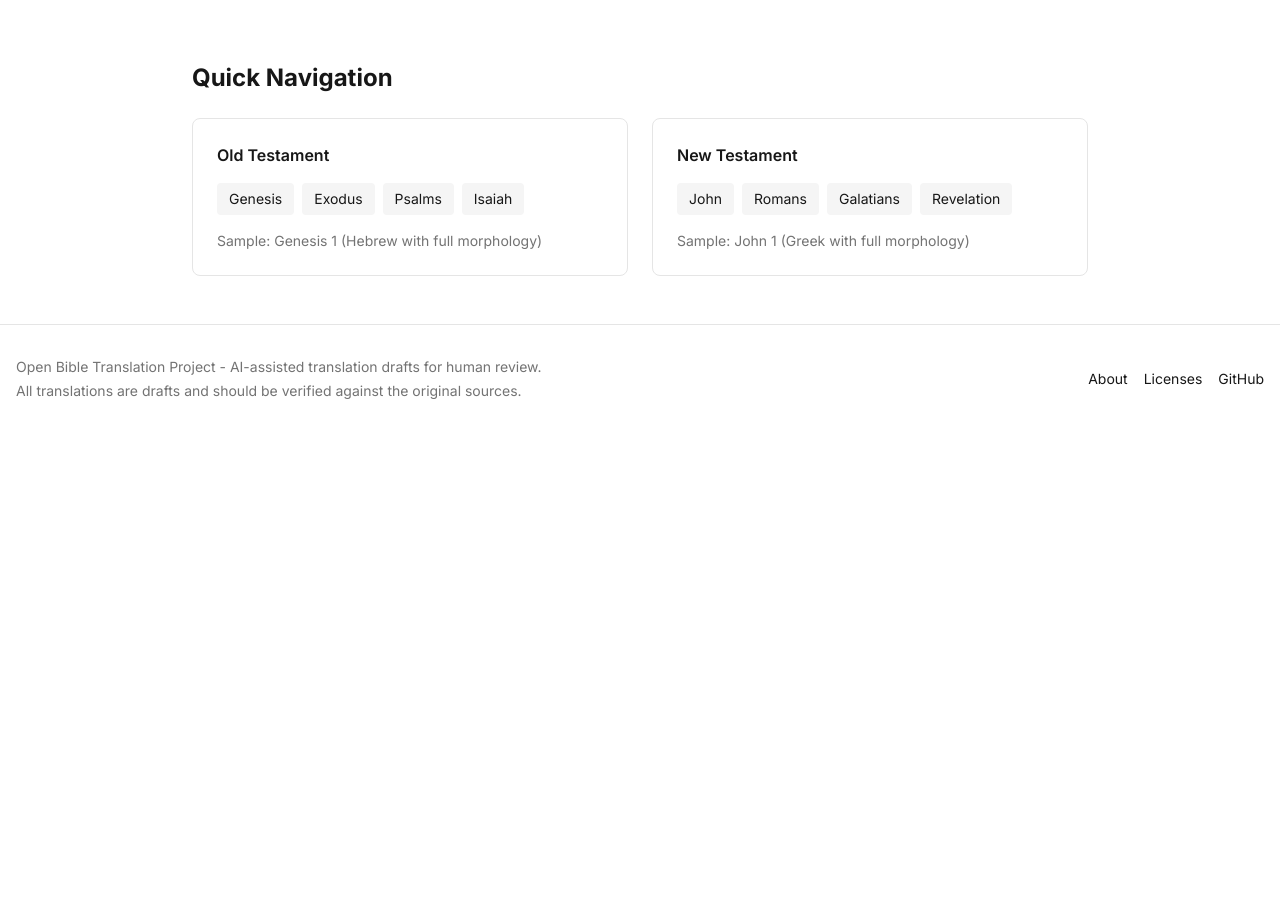
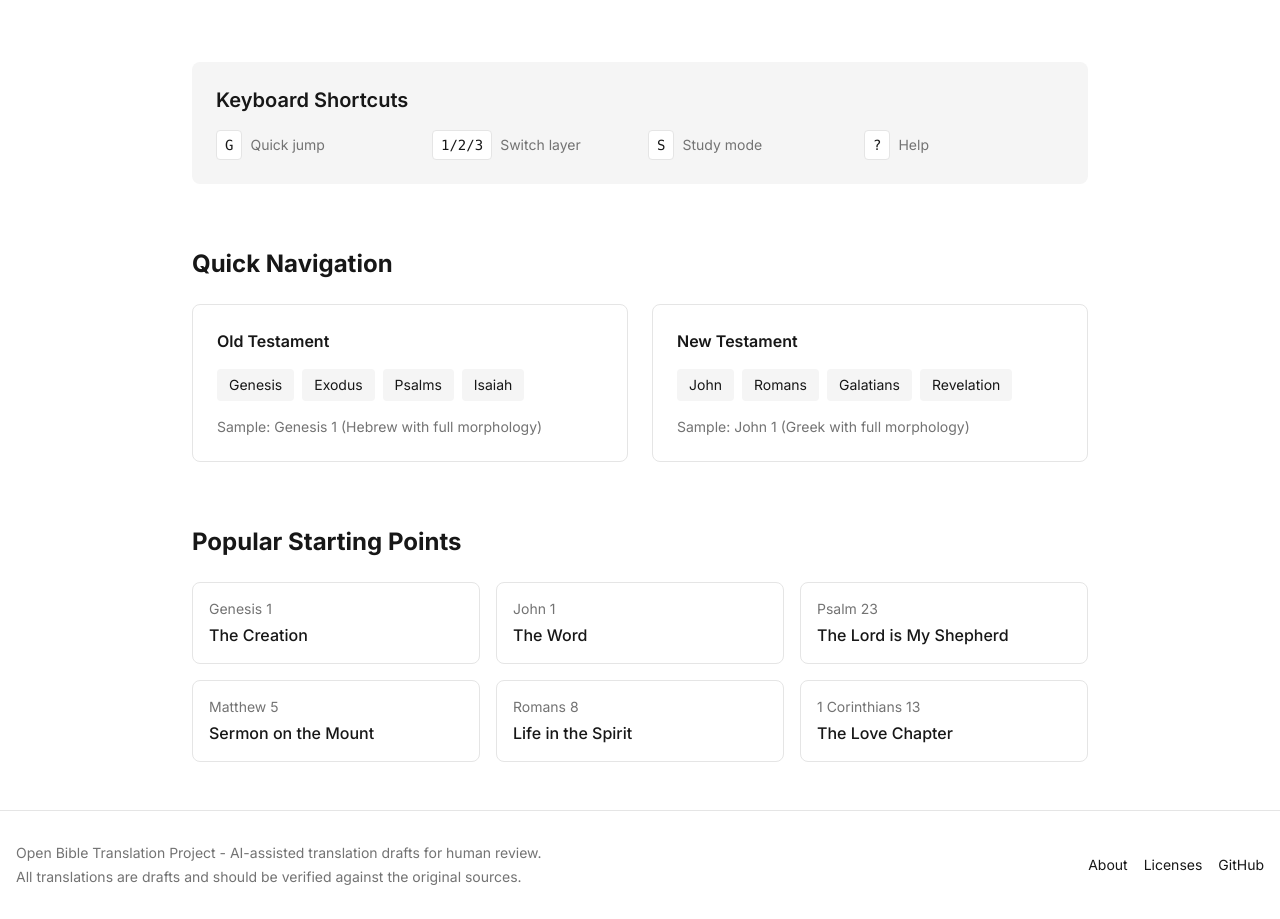
Before and after one commit to jeremiahjordanisaacson/Bible, a Next.js app in the folder apps/web/: page / in a window 1280 px wide. Shown: the part 947-1866 px from the top of the page. Before the commit the page ends 1380 px from the top, so only its background shows below. Built offline with nearby package versions, Linux system fonts and the light colour scheme.

Commit message:
Enhance home page with shortcuts and popular passages
- Add keyboard shortcuts reference section
- Add popular starting points (Psalm 23, Matthew 5, Romans 8, etc.)
- Better organized quick navigation

```diff
--- a/apps/web/src/app/page.tsx
+++ b/apps/web/src/app/page.tsx
@@ -130,8 +130,33 @@ export default function HomePage() {
         />
       </section>
 
+      {/* Keyboard Shortcuts */}
+      <section className="max-w-4xl mx-auto mb-16">
+        <div className="bg-[var(--muted)] rounded-lg p-6">
+          <h2 className="text-xl font-semibold mb-4">Keyboard Shortcuts</h2>
+          <div className="grid grid-cols-2 md:grid-cols-4 gap-4 text-sm">
+            <div className="flex items-center gap-2">
+              <kbd className="px-2 py-1 bg-[var(--background)] border border-[var(--border)] rounded">G</kbd>
+              <span className="text-[var(--muted-foreground)]">Quick jump</span>
+            </div>
+            <div className="flex items-center gap-2">
+              <kbd className="px-2 py-1 bg-[var(--background)] border border-[var(--border)] rounded">1/2/3</kbd>
+              <span className="text-[var(--muted-foreground)]">Switch layer</span>
+            </div>
+            <div className="flex items-center gap-2">
+              <kbd className="px-2 py-1 bg-[var(--background)] border border-[var(--border)] rounded">S</kbd>
+              <span className="text-[var(--muted-foreground)]">Study mode</span>
+            </div>
+            <div className="flex items-center gap-2">
+              <kbd className="px-2 py-1 bg-[var(--background)] border border-[var(--border)] rounded">?</kbd>
+              <span className="text-[var(--muted-foreground)]">Help</span>
+            </div>
+          </div>
+        </div>
+      </section>
+
       {/* Quick Navigation */}
-      <section className="max-w-4xl mx-auto">
+      <section className="max-w-4xl mx-auto mb-16">
         <h2 className="text-2xl font-bold mb-6">Quick Navigation</h2>
         <div className="grid md:grid-cols-2 gap-6">
           <div className="border border-[var(--border)] rounded-lg p-6">
@@ -158,6 +183,55 @@ export default function HomePage() {
               Sample: John 1 (Greek with full morphology)
             </p>
           </div>
+        </div>
+      </section>
+
+      {/* Popular Starting Points */}
+      <section className="max-w-4xl mx-auto">
+        <h2 className="text-2xl font-bold mb-6">Popular Starting Points</h2>
+        <div className="grid md:grid-cols-3 gap-4">
+          <Link
+            href="/read/Gen/1/"
+            className="border border-[var(--border)] rounded-lg p-4 hover:border-[var(--accent)] transition group"
+          >
+            <div className="text-sm text-[var(--muted-foreground)] mb-1">Genesis 1</div>
+            <div className="font-medium group-hover:text-[var(--accent)]">The Creation</div>
+          </Link>
+          <Link
+            href="/read/John/1/"
+            className="border border-[var(--border)] rounded-lg p-4 hover:border-[var(--accent)] transition group"
+          >
+            <div className="text-sm text-[var(--muted-foreground)] mb-1">John 1</div>
+            <div className="font-medium group-hover:text-[var(--accent)]">The Word</div>
+          </Link>
+          <Link
+            href="/read/Ps/23/"
+            className="border border-[var(--border)] rounded-lg p-4 hover:border-[var(--accent)] transition group"
+          >
+            <div className="text-sm text-[var(--muted-foreground)] mb-1">Psalm 23</div>
+            <div className="font-medium group-hover:text-[var(--accent)]">The Lord is My Shepherd</div>
+          </Link>
+          <Link
+            href="/read/Matt/5/"
+            className="border border-[var(--border)] rounded-lg p-4 hover:border-[var(--accent)] transition group"
+          >
+            <div className="text-sm text-[var(--muted-foreground)] mb-1">Matthew 5</div>
+            <div className="font-medium group-hover:text-[var(--accent)]">Sermon on the Mount</div>
+          </Link>
+          <Link
+            href="/read/Rom/8/"
+            className="border border-[var(--border)] rounded-lg p-4 hover:border-[var(--accent)] transition group"
+          >
+            <div className="text-sm text-[var(--muted-foreground)] mb-1">Romans 8</div>
+            <div className="font-medium group-hover:text-[var(--accent)]">Life in the Spirit</div>
+          </Link>
+          <Link
+            href="/read/1Cor/13/"
+            className="border border-[var(--border)] rounded-lg p-4 hover:border-[var(--accent)] transition group"
+          >
+            <div className="text-sm text-[var(--muted-foreground)] mb-1">1 Corinthians 13</div>
+            <div className="font-medium group-hover:text-[var(--accent)]">The Love Chapter</div>
+          </Link>
         </div>
       </section>
     </div>
```
